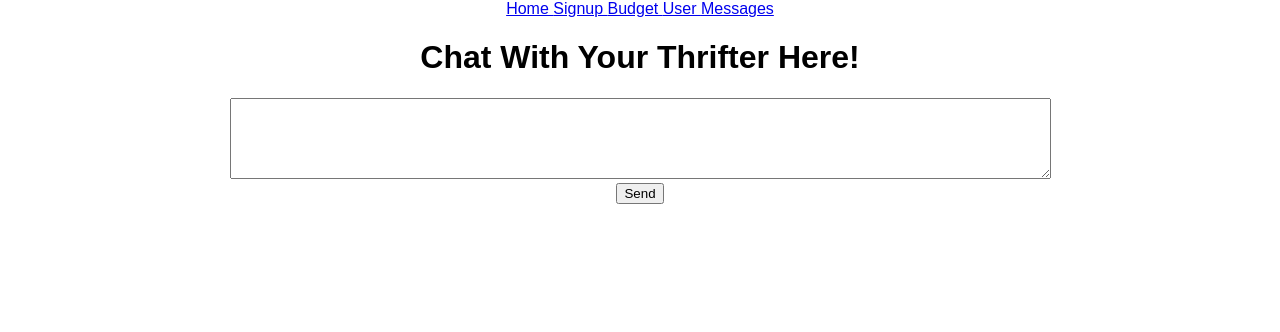
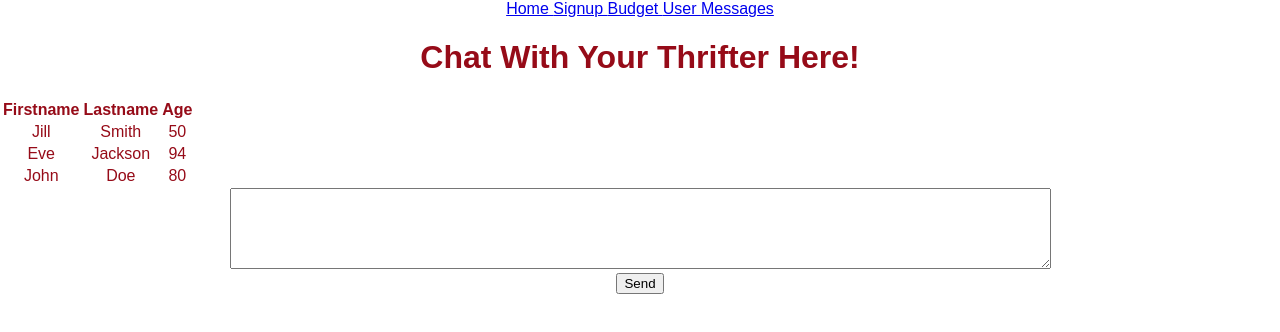
Before and after one commit to sheriffahmed/ThriftyLovers, a React (Create React App) app in the folder frontend/: page /user/1/messages in a window 1280 px wide. Shown: the top 332 px of the page. Built offline with nearby package versions, Linux system fonts and the light colour scheme.

Commit message:
messaging page

```diff
--- a/frontend/src/App.css
+++ b/frontend/src/App.css
@@ -1,5 +1,6 @@
 .App {
   text-align: center;
+  color: #960B18;
 }
 
 .App-logo {
@@ -47,3 +48,14 @@
 .bill {
   display: inline-flex;
 }
+
+.couple {
+  background-size: cover;
+}
+
+.container {
+  position: absolute;
+  top: 50%;
+  left: 50%;
+  transform: translate(-50%, -50%);
+}
--- a/frontend/src/components/EditUser.js
+++ b/frontend/src/components/EditUser.js
@@ -8,16 +8,16 @@ render(){
 
             <h1>User Profile</h1>
             <h2><a href="">New Matches: 3</a></h2>
-            <img class="mandatory" src="https://vignette.wikia.nocookie.net/warriorcatsrpg/images/1/19/Yellow_tiger_cat.jpg/revision/latest?cb=20110830125714" />
-            <img class="optional" src="https://pbs.twimg.com/profile_images/378800000560709341/f304187183447a26eb801a3761b8353a.jpeg" />
-            <img class="optional" src="http://www.catster.com/wp-content/uploads/2018/01/Orange-tabby-cat-sleeping-with-eyes-closed.jpg" />
+            <img className="mandatory" src="https://vignette.wikia.nocookie.net/warriorcatsrpg/images/1/19/Yellow_tiger_cat.jpg/revision/latest?cb=20110830125714" />
+            <img className="optional" src="https://pbs.twimg.com/profile_images/378800000560709341/f304187183447a26eb801a3761b8353a.jpeg" />
+            <img className="optional" src="http://www.catster.com/wp-content/uploads/2018/01/Orange-tabby-cat-sleeping-with-eyes-closed.jpg" />
             <br/>
             <h3>About Me</h3>
-            <textarea class="aboutme">I enjoy fine wine, long walks on the beach, and modern art.</textarea>
+            <textarea className="aboutme">I enjoy fine wine, long walks on the beach, and modern art.</textarea>
             <br/>
             <h3>Edit Profile</h3>
             <h5>On dates, I'd prefer to:</h5>
-                <form class="bill">
+                <form className="bill">
                     <input type="radio" name="bill" value="Split the bill" checked/>Split the bill<br/>
                     <input type="radio" name="bill" value="I pay the bill"/>I pay the bill<br/>
                     <input type="radio" name="bill" value="Other"/>Other
@@ -212,6 +212,8 @@ render(){
                 <br/>
                 <br/>
                 Password: <input/>
+                <br/>
+                <br/>
         </div>
     )
 }
--- a/frontend/src/components/LandingPage.js
+++ b/frontend/src/components/LandingPage.js
@@ -5,10 +5,9 @@ class LandingPage extends React.Component {
     render(){
         return(
             <div>
-                <h1>Home/Landing</h1>
-
-                <div>
-
+                <img className="couple" src="https://cdn.shopify.com/s/files/1/0880/2184/files/Tips-for-Hiking-Couples.jpg?3961353968659547229"/>
+                <div className="container">
+                <h1>Thrifty Lovers</h1>
                     <label>User: </label><input type='input' class='login' />
                     <br/>
                     <br/>
@@ -21,11 +20,9 @@ class LandingPage extends React.Component {
                     <br/>
                     Not a user yet? {' '}
                     <Link to='/signup'><button> Register </button></Link>
-
-
                 </div>
             </div>
         )
     }
-    }
-    export default LandingPage;
+}
+export default LandingPage;
--- a/frontend/src/components/Messages.js
+++ b/frontend/src/components/Messages.js
@@ -7,6 +7,28 @@ render(){
     return(
         <div>
             <h1>Chat With Your Thrifter Here!</h1>
+            <table className="">
+                <tr>
+                    <th>Firstname</th>
+                    <th>Lastname</th>
+                    <th>Age</th>
+                </tr>
+                <tr>
+                    <td>Jill</td>
+                    <td>Smith</td>
+                    <td>50</td>
+                </tr>
+                <tr>
+                    <td>Eve</td>
+                    <td>Jackson</td>
+                    <td>94</td>
+                </tr>
+                <tr>
+                    <td>John</td>
+                    <td>Doe</td>
+                    <td>80</td>
+                </tr>
+            </table>
             <textarea class="messagebox" rows="5" cols="100">
             </textarea>
             <br />
--- a/frontend/src/components/Registration.js
+++ b/frontend/src/components/Registration.js
@@ -200,5 +200,5 @@ class Registration extends React.Component {
             </div>
         )
     }
-    }
-    export default Registration;
+}
+export default Registration;
```
